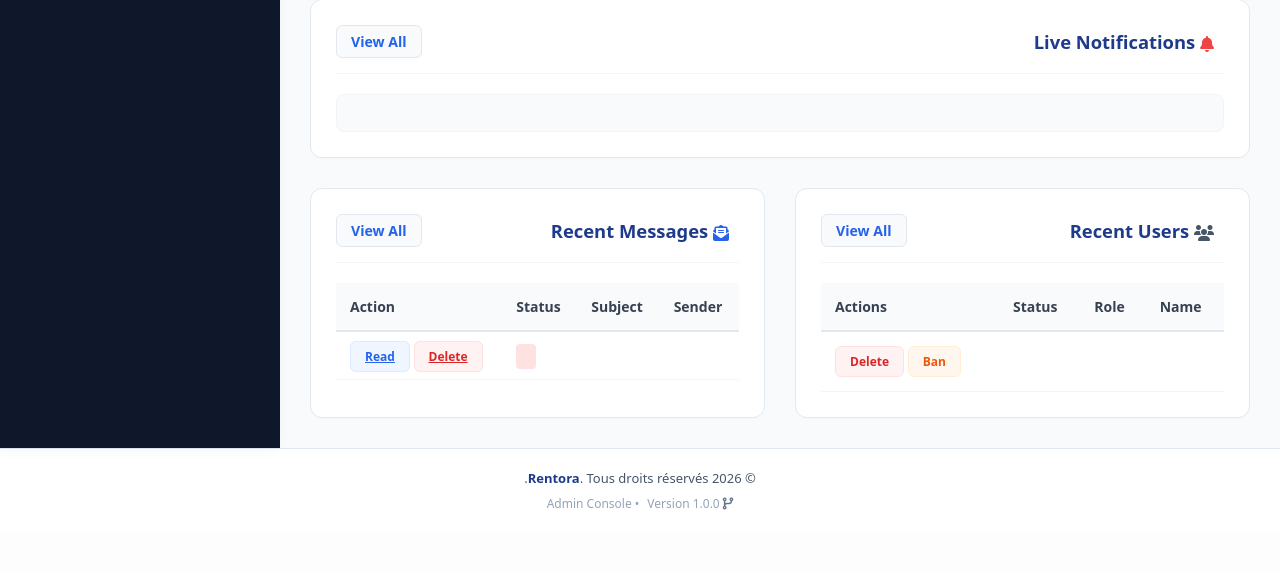
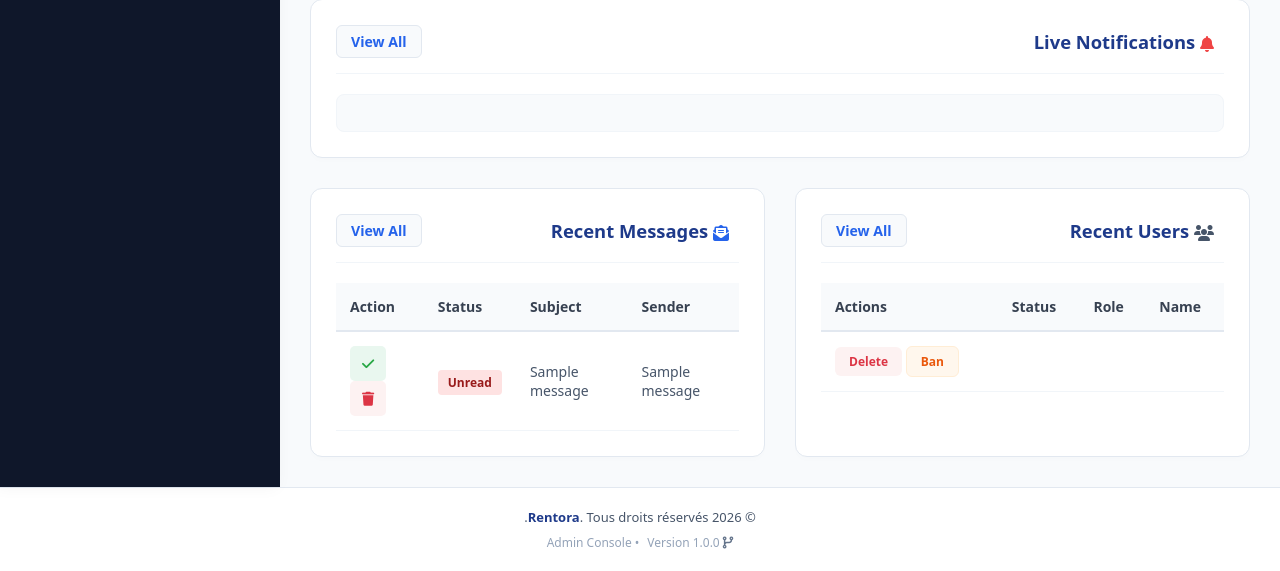
Before and after one commit to 2005mounir/PFE_PROJET, a PHP site: page /admin/admin-dashboard.php in a window 1280 px wide. Shown: the part 589-1160 px from the top of the page. Before the commit the page ends 1099 px from the top, so only its background shows below. Run offline with PHP 8.4, Linux system fonts and the light colour scheme; the visitor is signed in with stand-in values (Sample User, id 1); tables that the repository leaves empty hold one stand-in row (values such as "Sample post"); some libraries are stand-ins or nearby versions.

Commit message:
add delete messages in dashbord admin

```diff
--- a/admin/admin-dashboard.php
+++ b/admin/admin-dashboard.php
@@ -21,8 +21,10 @@ $pendingProps     = $dashboard->getPendingProperties();
 $unreadMessages   = $dashboard->getUnreadMessages();
 $bannedUsers      = $dashboard->blockedUsers();
 $rejectedProps    = $dashboard->getRejectedProperties();
+$recentUnread     =$dashboard->getUnreadRecentMessages();
+?>
 
-?>
+
 
 
 <div class="content-body">
@@ -149,6 +151,17 @@ $rejectedProps    = $dashboard->getRejectedProperties();
                 <a href="admin-messages.php" class="view-all-btn">View All</a>
             </div>
             <div class="table-responsive">
+
+
+       <!-- deleted message-->
+        <?php if (isset($_SESSION['success'])): ?>
+            <div class="alert alert-success">
+                <?php echo $_SESSION['success']; ?>
+            </div>
+            <?php unset($_SESSION['success']); ?>
+        <?php endif; ?>
+
+
                         <table class="mini-table">
                     <thead>
                         <tr>
@@ -159,18 +172,42 @@ $rejectedProps    = $dashboard->getRejectedProperties();
                         </tr>
               </thead>
                       <tbody>
+                                <?php if (empty($recentUnread)): ?>
+                                    <tr><td colspan="4" style="text-align:center;">No new unread messages.</td></tr>
+                                <?php else: ?>
+                                    <?php foreach ($recentUnread as $msg): ?>
                                         <tr>
-                            <td></td>
-                            <td></td>
+                                            <td><?php echo htmlspecialchars($msg['name']); ?></td>
+
                                             <td>
-                                <span class="badge bg-red"></span>
+                                                <?php echo htmlspecialchars(mb_strimwidth($msg['subject'], 0, 23,"...")); ?>
                                             </td>
+
                                             <td>
-                                <a href="view-message.php" class="btn btn-read">Read</a>
+                                                <?php
+                                                $isRead = ($msg['status'] === 'read');
+                                                $colorClass = $isRead ? 'green' : 'bg-red';
+                                                ?>
+                                                <span class="badge <?php echo $colorClass; ?>">
+                                                    <?php echo ucfirst(htmlspecialchars($msg['status'])); ?>
+                                                </span>
+                                            </td>
 
-                                <a href="deleteMessage.php" class="btn btn-delete" onclick="return confirm('Êtes-vous sûr de vouloir supprimer ce message ?');">Delete</a>
+                                           <td>
+                                                <a href="setReadMessages.php?id=<?php echo $msg['id_message']; ?>" class="btn-icon" title="Mark as Read">
+                                                    <i class="fa-solid fa-check"></i>
+                                                </a>
+
+                                                <a href="deleteMessages.php?id=<?php echo $msg['id_message']; ?>"
+                                                        class="btn-icon btn-delete"
+                                                          title="Delete"
+                                                        onclick="return confirm('Êtes-vous sûr de vouloir supprimer ce message ?');">
+                                                <i class="fa-solid fa-trash"></i>
+                                                </a>
                                           </td>
                                      </tr>
+                                  <?php endforeach; ?>
+                             <?php endif; ?>
                 </tbody>
             </table>
             </div>
--- a/classes/CalssadminDashboard.php
+++ b/classes/CalssadminDashboard.php
@@ -78,7 +78,22 @@ class AdminDashboard {
             $result = $stmt->fetch(PDO::FETCH_ASSOC);
             return $result['total'] ?? 0;
         }
-    }
+
+
+
+     //get last 5 messages
+       public function getUnreadRecentMessages() {
+              $query = "SELECT * FROM messages WHERE status = 'unread' ORDER BY created_at DESC LIMIT 5";
+              $stmt = $this->db->prepare($query);
+              $stmt->execute();
+               return $stmt->fetchAll(PDO::FETCH_ASSOC);
+        }
+
+ }
+
+
+
+
 
 
 ?>
--- a/css/admin.css
+++ b/css/admin.css
@@ -308,30 +308,44 @@ body {
     background-color: #ffedd5;
  }
 
-.btn-delete {
-     background: #fef2f2;
-     color: #dc2626;
-     border: 1px solid #fee2e2;
-}
-.btn-delete:hover {
-    background-color: #fee2e2;
- }
-
-.btn-read {
-    background: #eff6ff;
-     color: #2563eb;
-     border: 1px solid #dbeafe;
-}
-.btn-read:hover {
-    background-color: #dbeafe;
+/*stuyle of button */
+.btn-icon {
+    display: inline-block;
+    padding: 8px 12px;
+    border-radius: 5px;
+    text-decoration: none;
+    transition: background 0.3s ease;
 }
 
-.btn:hover {
-    transform: translateY(-1px);
- }
+
+.btn-icon:first-child {
+    color: #28a745;
+    background: #e9f7ef;
+}
 
 
+.btn-delete {
+    color: #dc3545;
+    background: #fdf2f2;
+}
 
+.btn-icon:hover {
+    background: #e2e6ea;
+}
+
+.alert {
+    padding: 15px;
+    margin-bottom: 20px;
+    border: 1px solid transparent;
+    border-radius: 4px;
+    font-family: sans-serif;
+}
+
+.alert-success {
+    color: #155724;
+    background-color: #d4edda;
+    border-color: #c3e6cb;
+}
 
 /*responsive admin dashbord*/
 
```
Also changed, not shown: admin/deleteMessages.php (added, +31 -0 lines), admin/setReadMessages.php (added), uploads/properties/prop_25_6a28207226d65.png (added), uploads/properties/prop_25_6a28207228e94.png (added), uploads/properties/prop_25_6a28207229f19.png (added), uploads/properties/prop_25_6a2820722ae04.png (added), uploads/properties/prop_26_6a2822e94eb5f.jpg (added), uploads/properties/prop_26_6a2822e94f659.jpg (added), uploads/properties/prop_26_6a2822e950286.jpg (added). Lines whose indentation alone changed are shown as unchanged.
